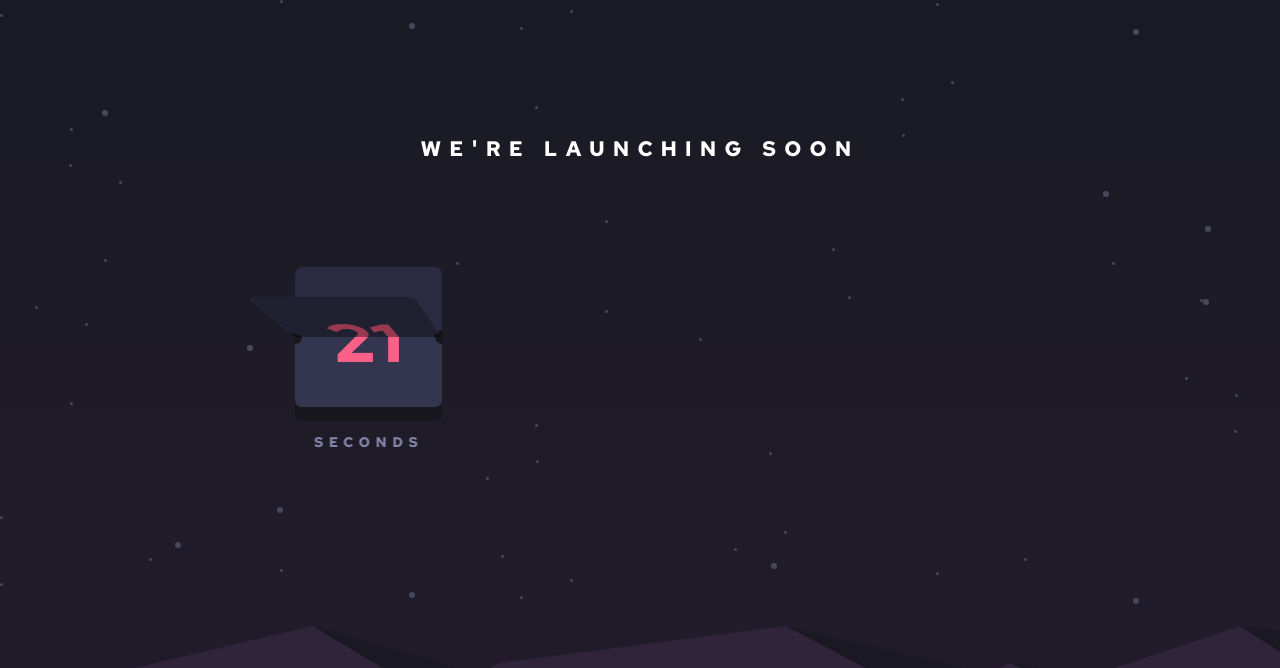
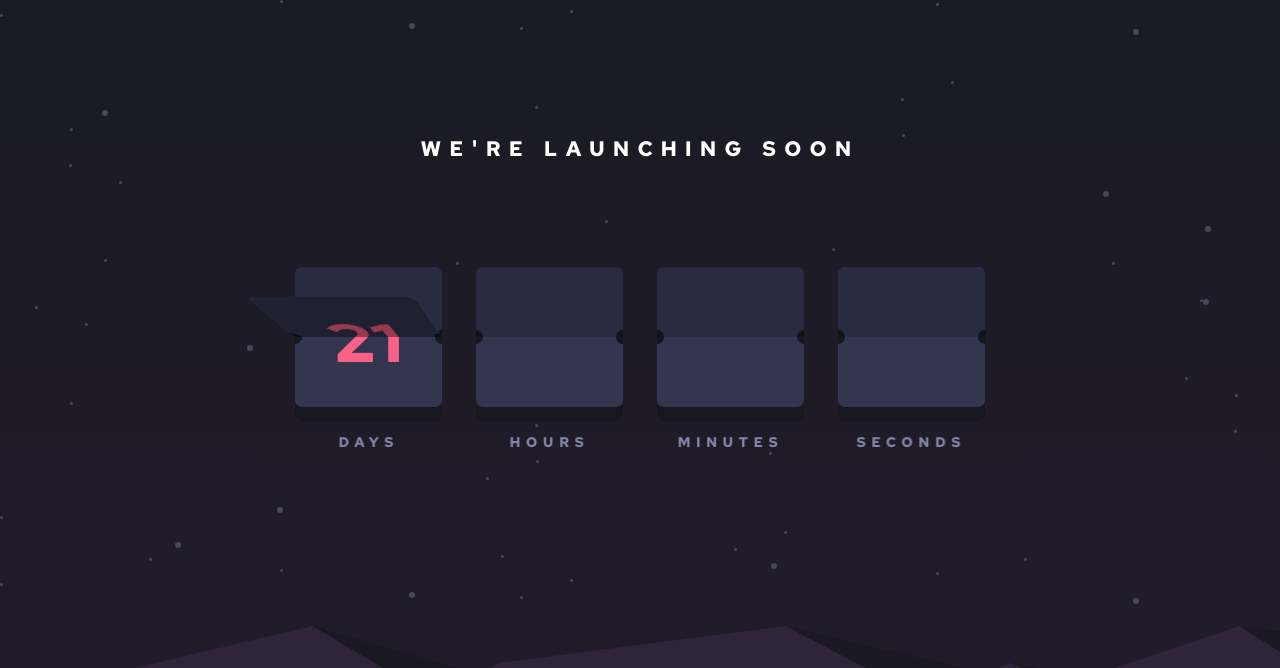
Before and after one commit to fbtot/launch-countdown-challenge, a website: page index.html in a window 1280 px wide. Shown: the top 668 px of the page. Drawn offline with nearby package versions, Linux system fonts and the light colour scheme.

Commit message:
feat(countdown): complete html

```diff
--- a/index.html
+++ b/index.html
@@ -29,18 +29,79 @@
         <!-- =================================== § DAYS === -->
         <div class="countdown__flip-container" id="containerDays">
 
+          <!-- ····················· § BACKGROUND FLIPS ··· -->
           <div class="countdown__bg-flips-container">
             <div data-current-day="09" data-next-day="08" class="flip countdown__bg-flip__top"><div class="countdown-notch"></div></div>
             <div data-current-day="09" data-next-day="08" class="flip countdown__bg-flip__bottom"><div class="countdown-notch"></div></div>
           </div>
+
+          <!-- ····················· § FOREGROUND FLIPS ··· -->
           <div class="countdown__fg-flips-container">
             <div data-current-day="09" data-next-day="08" class="flip countdown__fg-flip__back"><div class="countdown-notch"></div></div>
             <div data-current-day="09" data-next-day="08" class="flip countdown__fg-flip__front"><div class="countdown-notch"></div></div>
           </div>
 
+          <!-- ····················· § TEXT ··· -->
+          <span class="countdown__flip-container__timeframe-text">Days</span>
+        </div>
 
+        <!-- =================================== § HOURS === -->
+        <div class="countdown__flip-container" id="containerHours">
+
+          <!-- ····················· § BACKGROUND FLIPS ··· -->
+          <div class="countdown__bg-flips-container">
+            <div data-current-hour="09" data-next-hour="08" class="flip countdown__bg-flip__top"><div class="countdown-notch"></div></div>
+            <div data-current-hour="09" data-next-hour="08" class="flip countdown__bg-flip__bottom"><div class="countdown-notch"></div></div>
+          </div>
+
+          <!-- ····················· § FOREGROUND FLIPS ··· -->
+          <div class="countdown__fg-flips-container">
+            <div data-current-hour="09" data-next-hour="08" class="flip countdown__fg-flip__back"><div class="countdown-notch"></div></div>
+            <div data-current-hour="09" data-next-hour="08" class="flip countdown__fg-flip__front"><div class="countdown-notch"></div></div>
+          </div>
+
+          <!-- ····················· § TEXT ··· -->
+          <span class="countdown__flip-container__timeframe-text">Hours</span>
+        </div>
+
+        <!-- =================================== § MINUTES === -->
+        <div class="countdown__flip-container" id="containerMinutes">
+
+          <!-- ····················· § BACKGROUND FLIPS ··· -->
+          <div class="countdown__bg-flips-container">
+            <div data-current-minute="09" data-next-minute="08" class="flip countdown__bg-flip__top"><div class="countdown-notch"></div></div>
+            <div data-current-minute="09" data-next-minute="08" class="flip countdown__bg-flip__bottom"><div class="countdown-notch"></div></div>
+          </div>
+
+          <!-- ····················· § FOREGROUND FLIPS ··· -->
+          <div class="countdown__fg-flips-container">
+            <div data-current-minute="09" data-next-minute="08" class="flip countdown__fg-flip__back"><div class="countdown-notch"></div></div>
+            <div data-current-minute="09" data-next-minute="08" class="flip countdown__fg-flip__front"><div class="countdown-notch"></div></div>
+          </div>
+
+          <!-- ····················· § TEXT ··· -->
+          <span class="countdown__flip-container__timeframe-text">Minutes</span>
+        </div>
+
+        <!-- =================================== § DAYS === -->
+        <div class="countdown__flip-container" id="containerSeconds">
+
+          <!-- ····················· § BACKGROUND FLIPS ··· -->
+          <div class="countdown__bg-flips-container">
+            <div data-current-second="09" data-next-second="08" class="flip countdown__bg-flip__top"><div class="countdown-notch"></div></div>
+            <div data-current-second="09" data-next-second="08" class="flip countdown__bg-flip__bottom"><div class="countdown-notch"></div></div>
+          </div>
+
+          <!-- ····················· § FOREGROUND FLIPS ··· -->
+          <div class="countdown__fg-flips-container">
+            <div data-current-second="09" data-next-second="08" class="flip countdown__fg-flip__back"><div class="countdown-notch"></div></div>
+            <div data-current-second="09" data-next-second="08" class="flip countdown__fg-flip__front"><div class="countdown-notch"></div></div>
+          </div>
+
+          <!-- ····················· § TEXT ··· -->
           <span class="countdown__flip-container__timeframe-text">Seconds</span>
         </div>
+
       </div> <!-- end countdown -->
 
       <!-- ============================================ -->
```
